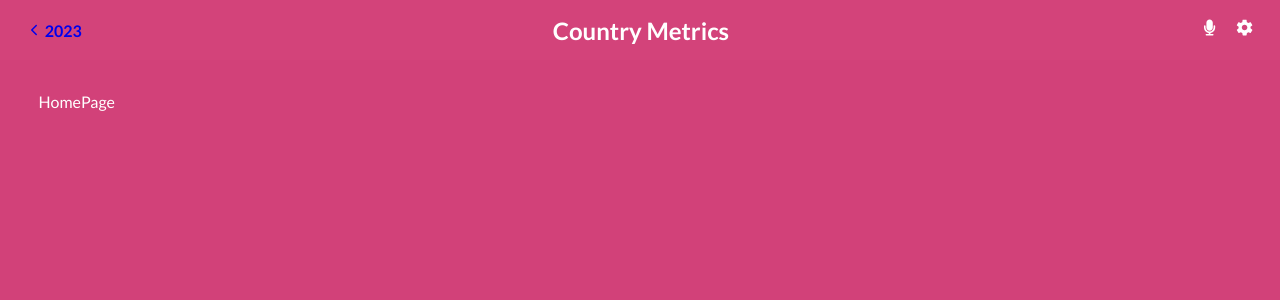
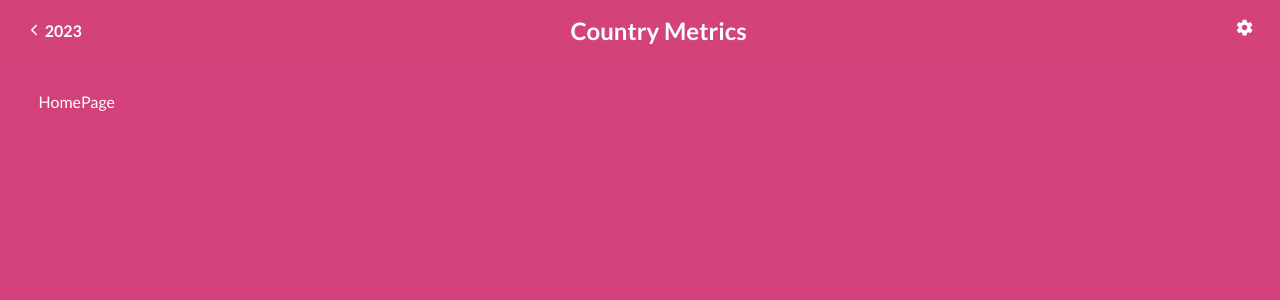
Before and after one commit to eric2umeh/country-metrics, a React (Create React App) app: page /details/1 in a window 1280 px wide. Shown: the top 300 px of the page. Built offline with nearby package versions, Linux system fonts and the light colour scheme.

Commit message:
Update Header.module.css

```diff
--- a/src/components/layout/Header.jsx
+++ b/src/components/layout/Header.jsx
@@ -1,7 +1,6 @@
 import React from 'react';
 import { NavLink } from 'react-router-dom';
 import { IoMdSettings, IoIosArrowBack } from 'react-icons/io';
-import { TiMicrophone } from 'react-icons/ti';
 import classes from './Header.module.css';
 
 const Header = () => {
@@ -25,9 +24,6 @@ const Header = () => {
           </li>
           <li className={`${classes.nav_items} ${classes.actions}`}>
             <button type="button">
-              <TiMicrophone />
-            </button>
-            <button type="button">
               <IoMdSettings />
             </button>
           </li>
--- a/src/components/layout/Header.module.css
+++ b/src/components/layout/Header.module.css
@@ -30,6 +30,7 @@
   justify-content: center;
   font-size: 1rem;
   gap: 0.2rem;
+  color: #fff;
 }
 
 .nav_item a:active {
```
